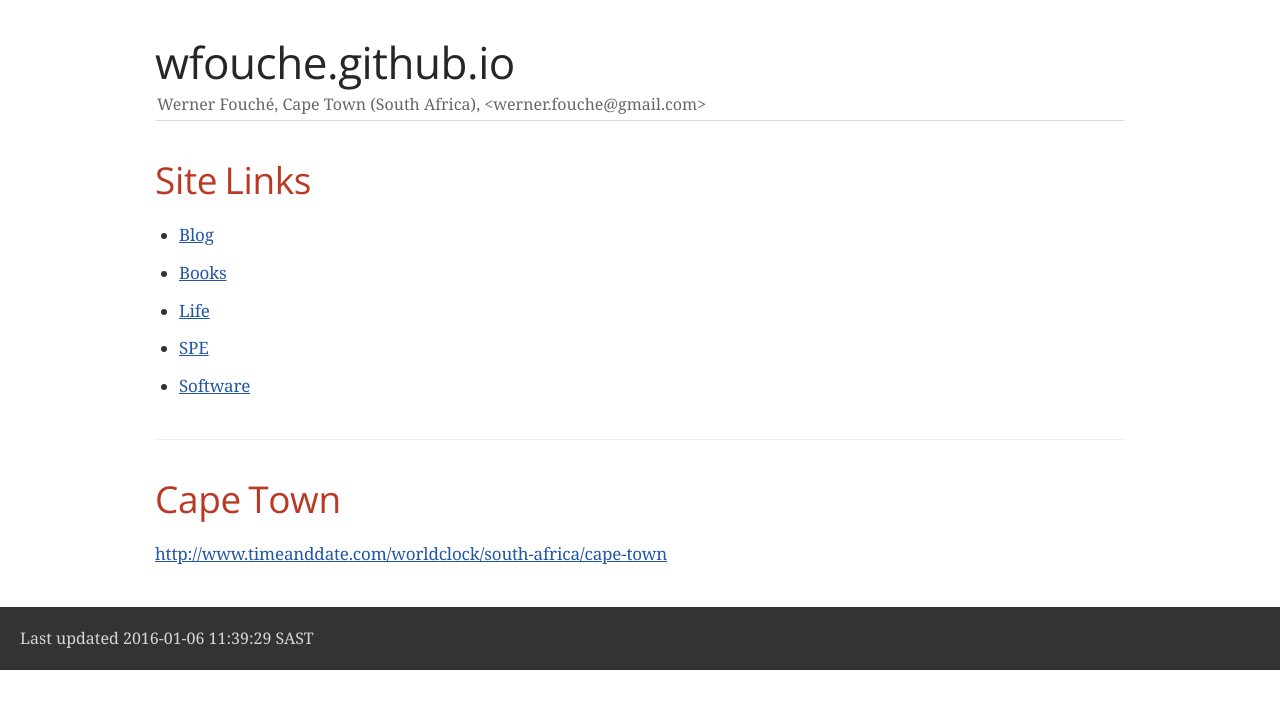
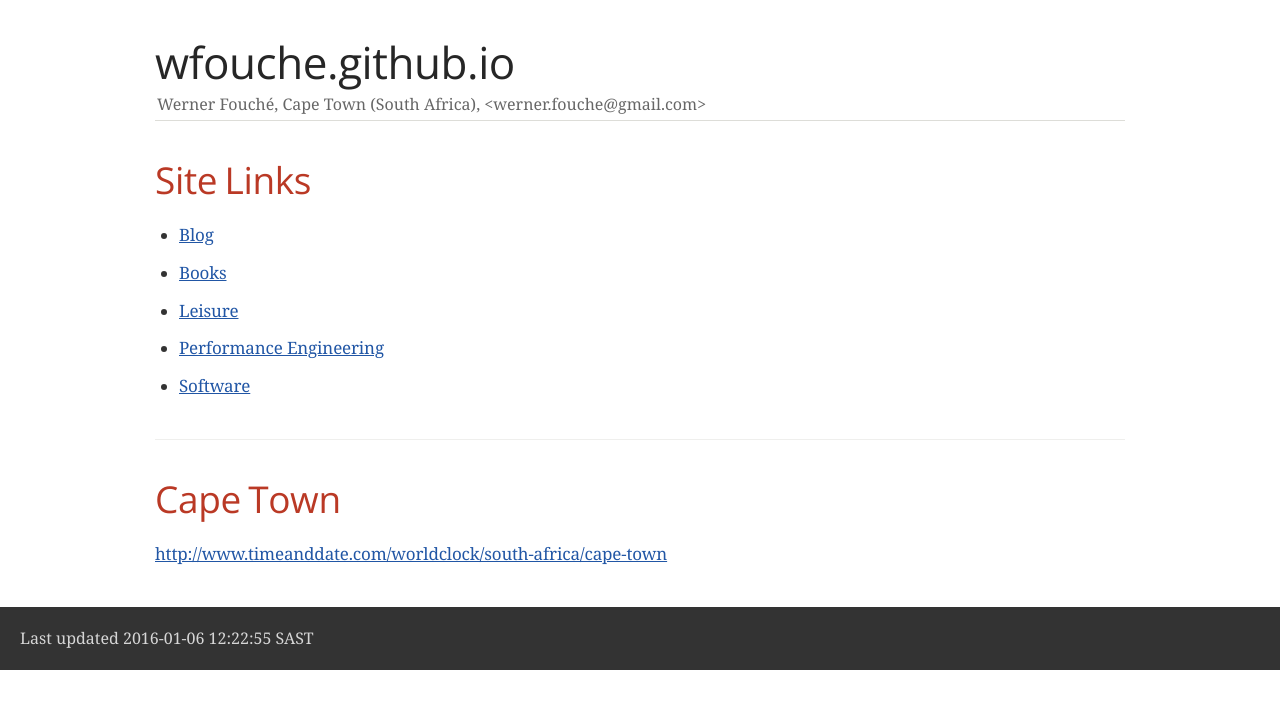
Before and after one commit to wfouche/wfouche.github.io, a plain HTML site: page index.html in a window 1280 px wide. Drawn offline with nearby package versions, Linux system fonts and the light colour scheme; a web font is replaced by a local one.

Commit message:
Renamed folder.

```diff
--- a/index.html
+++ b/index.html
@@ -2150,10 +2150,10 @@ p {
 <p><a href="http://wfouche.github.io/Books">Books</a></p>
 </li>
 <li>
-<p><a href="http://wfouche.github.io/Life">Life</a></p>
+<p><a href="http://wfouche.github.io/Leisure">Leisure</a></p>
 </li>
 <li>
-<p><a href="http://wfouche.github.io/Performance">SPE</a></p>
+<p><a href="http://wfouche.github.io/Performance">Performance Engineering</a></p>
 </li>
 <li>
 <p><a href="http://wfouche.github.io/Tools">Software</a></p>
@@ -2173,7 +2173,7 @@ p {
 </div>
 <div id="footer">
 <div id="footer-text">
-Last updated 2016-01-06 11:39:29 SAST
+Last updated 2016-01-06 12:22:55 SAST
 </div>
 </div>
 <link rel="stylesheet" href="https://cdnjs.cloudflare.com/ajax/libs/highlight.js/8.9.1/styles/github.min.css">
```
Also changed, not shown: Leisure/index.html (renamed from Life/index.html), 3 other files.
